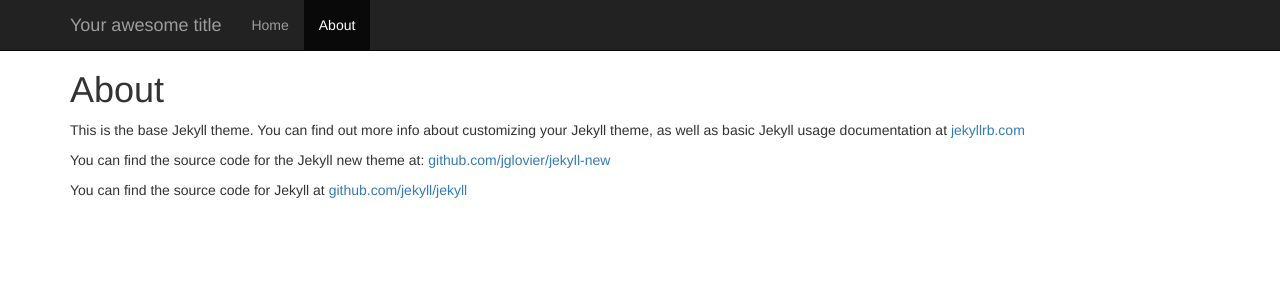
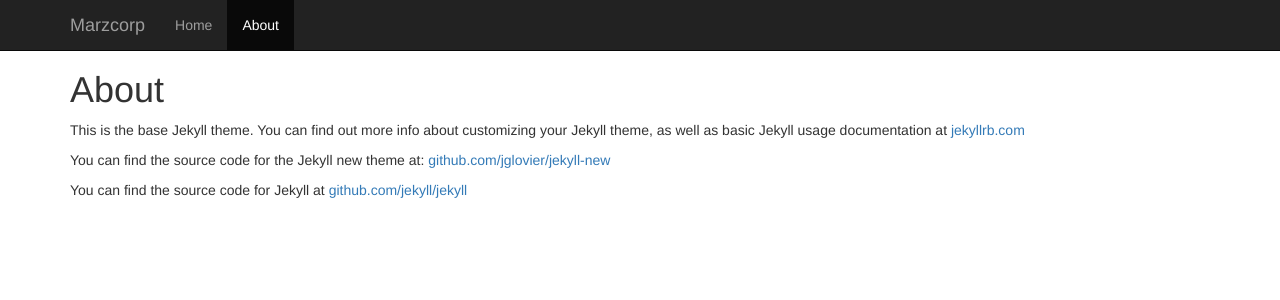
Before and after one commit to Kasuko/Marzcorp.github.io, a Jekyll site: the page built from about.md, in a window 1280 px wide. Shown: the top 300 px of the page. Built offline with Jekyll 4.4.1, drawn with Linux system fonts in a browser that asks for light colours; nearby versions of some CDN libraries; some of the changed lines change nothing that is shown.

Commit message:
Change branding

```diff
--- a/_config.yml
+++ b/_config.yml
@@ -1,14 +1,12 @@
 # Site settings
-title: Your awesome title
-email: your-email@domain.com
+title: Marzcorp
+email: coreyling@ionshard.com
 description: > # this means to ignore newlines until "baseurl:"
-  Write an awesome description for your new site here. You can edit this
-  line in _config.yml. It will appear in your document head meta (for
-  Google search results) and in your feed.xml site description.
+  Marzcorp Oil & Gas Inc. owns 100% interest in the in the Matapédia Valley, Gaspésie, Quebec.
 baseurl: "" # the subpath of your site, e.g. /blog/
-url: "http://yourdomain.com" # the base hostname & protocol for your site
-twitter_username: jekyllrb
-github_username:  jekyll
+url: "http://marzcorp.github.io" # the base hostname & protocol for your site
+twitter_username: kasukoxr
+github_username:  kasuko
 google_analytics: UA-XXXXX-X
 
 # Build settings
```
Also changed, not shown: README.md.
